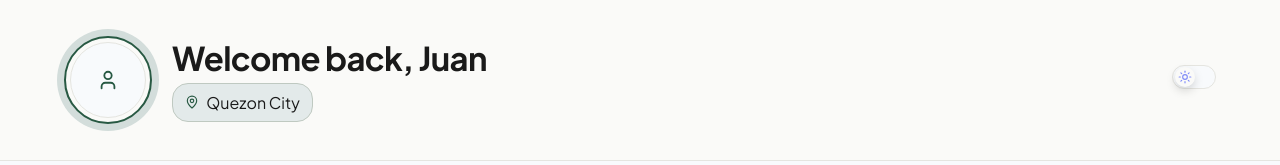
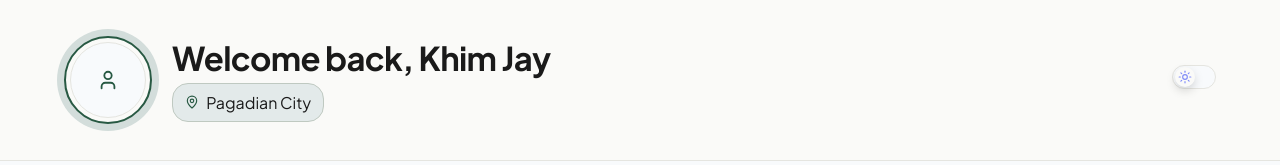
Before and after one commit to darksonic18it/thriftfinder, a React (Vite) app: page /dashboard in a window 1280 px wide. Shown: the top 165 px of the page. Built offline with nearby package versions, Linux system fonts and the light colour scheme.

Commit message:
modified dashboard

```diff
--- a/src/pages/Dashboard.tsx
+++ b/src/pages/Dashboard.tsx
@@ -140,11 +140,11 @@ const Dashboard: React.FC = () => {
 
             <div className="dashboard-header-text">
               <h1 className="dashboard-heading">
-                {isNewUser ? 'Welcome to ThriftFinder, Juan!' : 'Welcome back, Juan'}
+                {isNewUser ? 'Welcome to ThriftFinder, Khim Jay!' : 'Welcome back, Khim Jay'}
               </h1>
               <div className="dashboard-location">
                 <MapPin size={14} className="dashboard-location-icon" />
-                <span>Quezon City</span>
+                <span>Pagadian City</span>
               </div>
             </div>
           </div>
```
